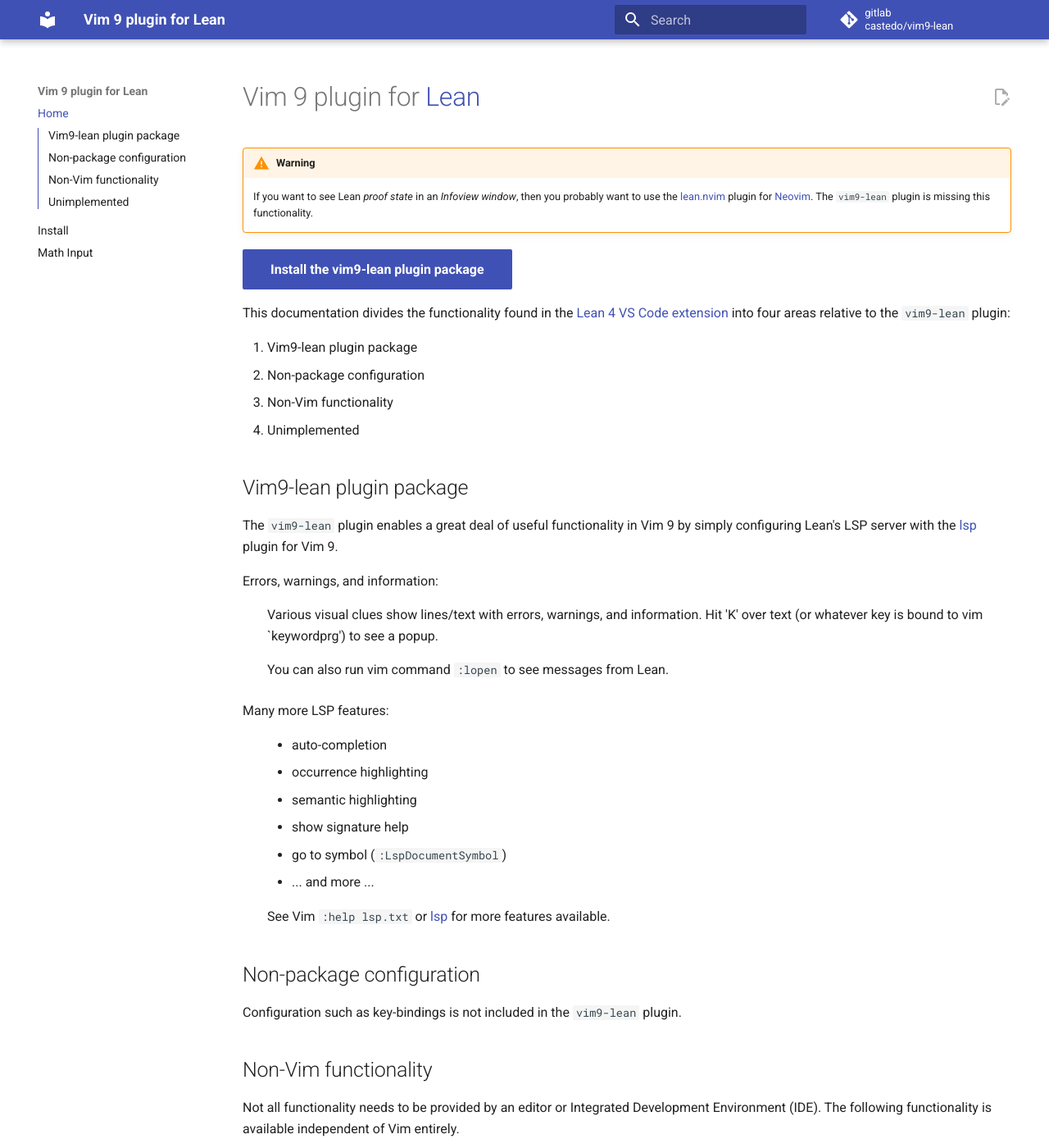
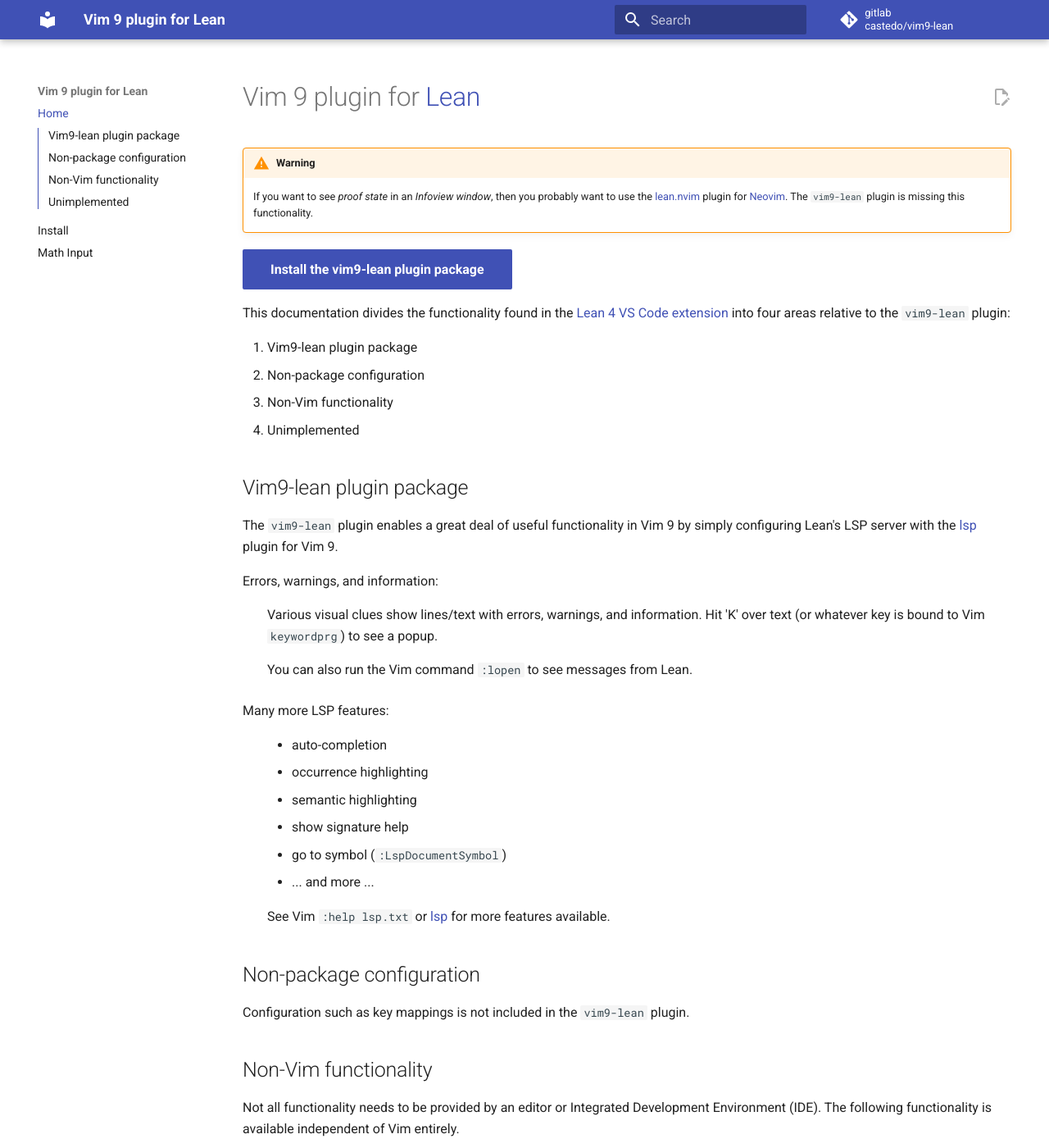
Before and after one commit to castedo/vim9-lean, an MkDocs documentation site: the page built from docs/index.md, in a window 1280 px wide and 1400 px high. Shown: the whole window at 82% size. Built offline with MkDocs 1.6.1 and Material for MkDocs 9.7.7, drawn with Linux system fonts in a browser that asks for light colours; comment, search, counter and statistics services are not loaded.

Commit message:
minor startup & doc tweaks

```diff
--- a/docs/index.md
+++ b/docs/index.md
@@ -2,7 +2,7 @@ Vim 9 plugin for [Lean](https://lean-lang.org)
 ==============================================
 
 !!! warning
-    If you want to see Lean *proof state* in an *Infoview window*, then
+    If you want to see *proof state* in an *Infoview window*, then
     you probably want to use the [lean.nvim](https://github.com/Julian/lean.nvim) plugin
     for [Neovim](https://neovim.io/).
     The `vim9-lean` plugin is missing this functionality.
@@ -30,9 +30,9 @@ Vim 9.
 
 Errors, warnings, and information:
 :   Various visual clues show lines/text with errors, warnings, and information.
-    Hit 'K' over text (or whatever key is bound to vim `keywordprg') to see a popup.
+    Hit 'K' over text (or whatever key is bound to Vim `keywordprg`) to see a popup.
 
-    You can also run vim command `:lopen` to see messages from Lean.
+    You can also run the Vim command `:lopen` to see messages from Lean.
 
 Many more LSP features:
 :   * auto-completion
@@ -49,7 +49,7 @@ Many more LSP features:
 Non-package configuration
 -------------------------
 
-Configuration such as key-bindings is not included in the `vim9-lean` plugin.
+Configuration such as key mappings is not included in the `vim9-lean` plugin.
 
 
 Non-Vim functionality
@@ -75,4 +75,4 @@ InfoView showing Lean goal and tactic state:
 
 Vertical orange bar showing file processing status:
 :   Probably not getting implemented. In the meantime, you can use your favorite CPU
-usage display to judge if Lean file processing is still in progress.
+    usage display to judge if Lean file processing is still in progress.
```
Also changed, not shown: 2 other files.
